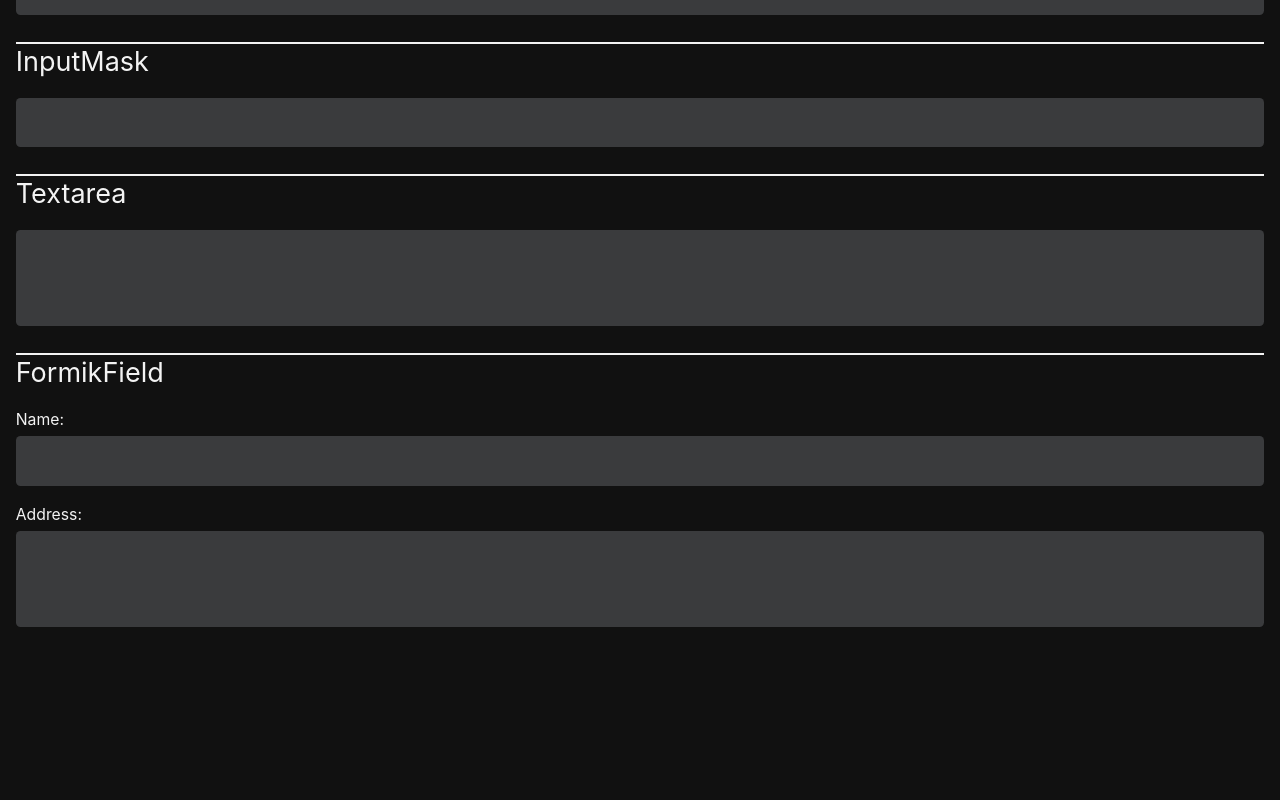
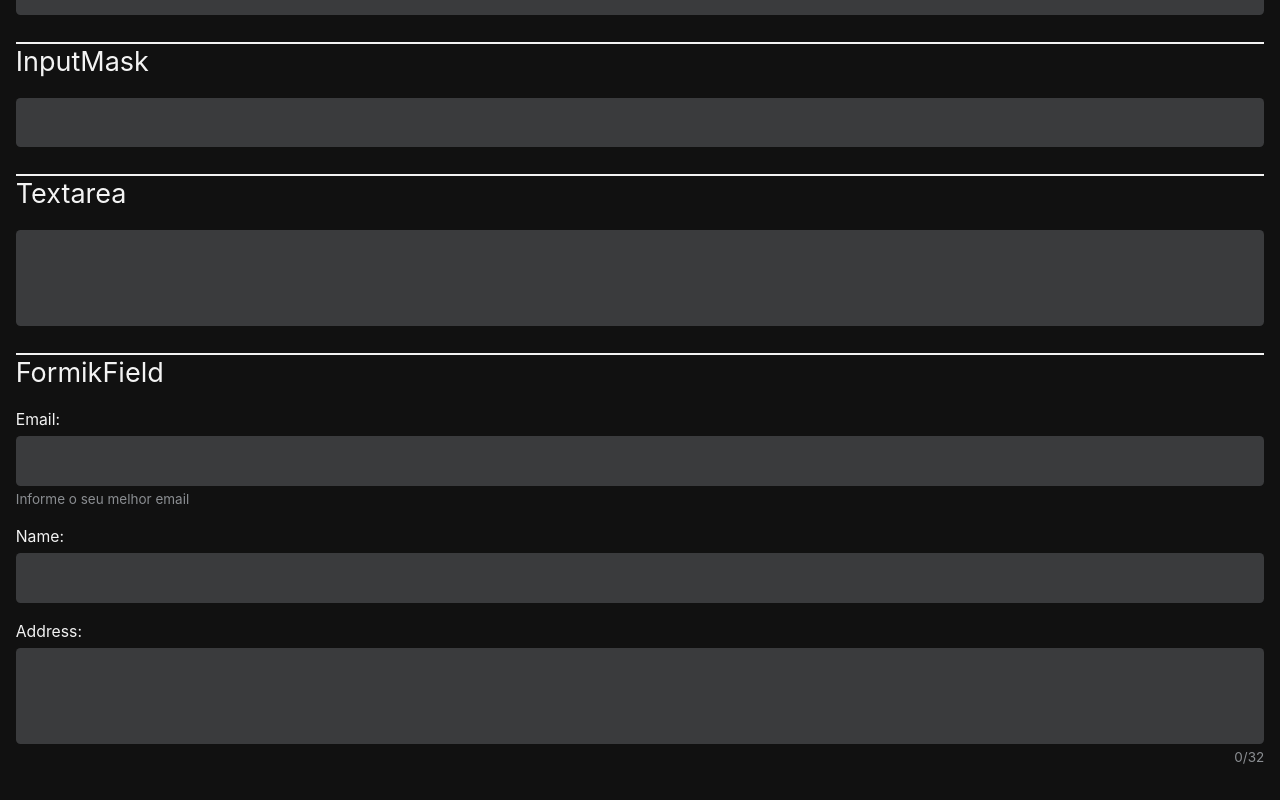
Before and after one commit to fndcaique/fnd-store-web-nextjs, a Next.js app: page /components in a window 1280 px wide. Shown: the part 801-1601 px from the top of the page. Before the commit the page ends 1500 px from the top, so only its background shows below. Built offline with nearby package versions, Linux system fonts and the light colour scheme.

Commit message:
feat: field counter

```diff
--- a/src/components/form/form-messages.ts
+++ b/src/components/form/form-messages.ts
@@ -1,4 +1,7 @@
 const FormMessages = {
-  required: 'Este campo é obrigatório'
+  required: 'Este campo é obrigatório',
+  minLength: (min: number) => `Este campo deve ter no mínimo ${min} caracteres`,
+  maxLength: (max: number) => `Este campo deve ter no máximo ${max} caracteres`,
+  email: 'Este campo deve ter um email válido'
 };
 export default FormMessages;
--- a/src/components/form/formik-field.tsx
+++ b/src/components/form/formik-field.tsx
@@ -4,9 +4,11 @@
 
 export type FormikFieldProps = React.InputHTMLAttributes<HTMLInputElement> & {
   label?: string;
+  name: string;
   helperText?: string;
-  component?: string | ComponentType<object> | undefined;
+  component?: string | ComponentType<object>;
   formik: FormikValues;
+  counter?: boolean;
 };
 
 export default function FormikField(props: FormikFieldProps) {
@@ -15,6 +17,8 @@
     helperText,
     component: InputComponent = Input,
     formik,
+    counter = false,
+    maxLength,
     ...restProps
   } = props;
   const id = (props.id ?? props.name) as string;
@@ -26,7 +30,20 @@
       {label && id && (
         <label htmlFor={id} className='text-sm'>{`${label}:`}</label>
       )}
-      <InputComponent id={id} {...inputProps} {...restProps} error={hasError} />
+      <div className='flex flex-col relative'>
+        <InputComponent
+          id={id}
+          {...inputProps}
+          {...restProps}
+          error={hasError}
+        />
+        {counter && (
+          <span className='text-neutral-3 text-xs absolute top-[calc(100%+0.25rem)] right-0'>
+            {formik.values[id].length}
+            {maxLength && `/${maxLength}`}
+          </span>
+        )}
+      </div>
       {hasError && (
         <span className='text-danger text-xs'>
           {formik.errors[id]?.toString()}
--- a/src/pages/components.tsx
+++ b/src/pages/components.tsx
@@ -1,6 +1,7 @@
 import { useFormik } from 'formik';
 import * as Yup from 'yup';
 import Button from '../components/form/button';
+import FormMessages from '../components/form/form-messages';
 import FormikField from '../components/form/formik-field';
 import Input from '../components/form/input';
 import InputMask from '../components/form/input-mask';
@@ -11,10 +12,16 @@
 
 export default function ComponentsPage() {
   const formik = useFormik({
-    initialValues: { name: '' },
+    initialValues: { email: '', name: '', address: '' },
     validationSchema: Yup.object().shape({
-      name: Yup.string().required(),
-      address: Yup.string().min(4).required()
+      email: Yup.string()
+        .email(FormMessages.email)
+        .required(FormMessages.required),
+      name: Yup.string().required(FormMessages.required),
+      address: Yup.string()
+        .min(4, FormMessages.minLength(4))
+        .max(32, FormMessages.maxLength(32))
+        .required(FormMessages.required)
     }),
     onSubmit: (values) => {
       alert(values);
@@ -135,12 +142,20 @@
         </section>
         <section className='flex flex-col gap-4'>
           <h1 className='text-2xl'>FormikField</h1>
+          <FormikField
+            name='email'
+            label='Email'
+            helperText='Informe o seu melhor email'
+            formik={formik}
+          />
           <FormikField name='name' label='Name' formik={formik} />
           <FormikField
             name='address'
             label='Address'
             component={Textarea}
             formik={formik}
+            counter
+            maxLength={32}
           />
         </section>
       </Container>
```
Also changed, not shown: src/styles/globals.scss (+10 -0 lines).
